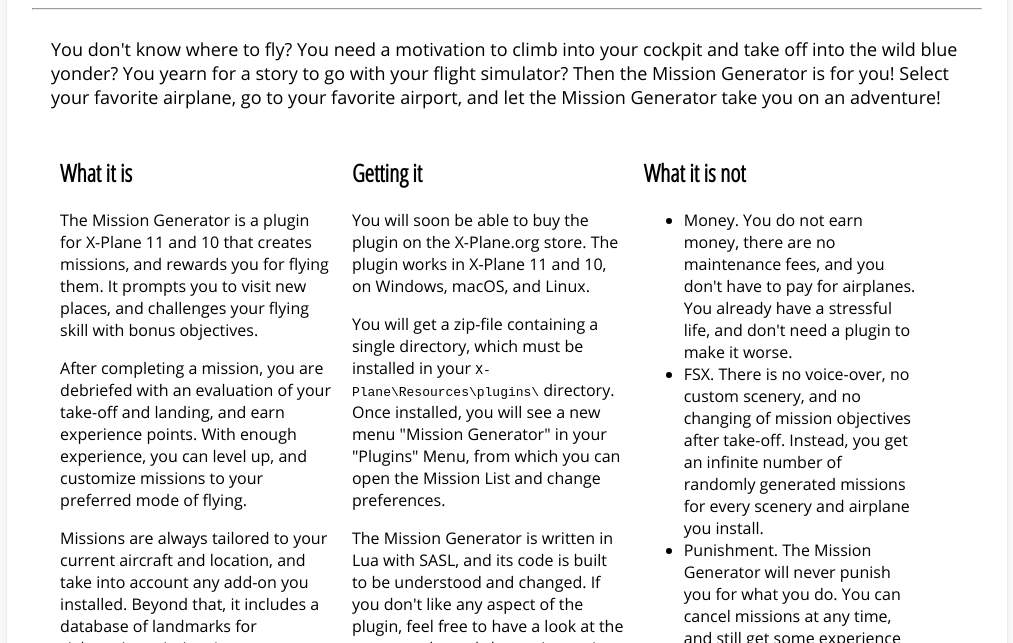
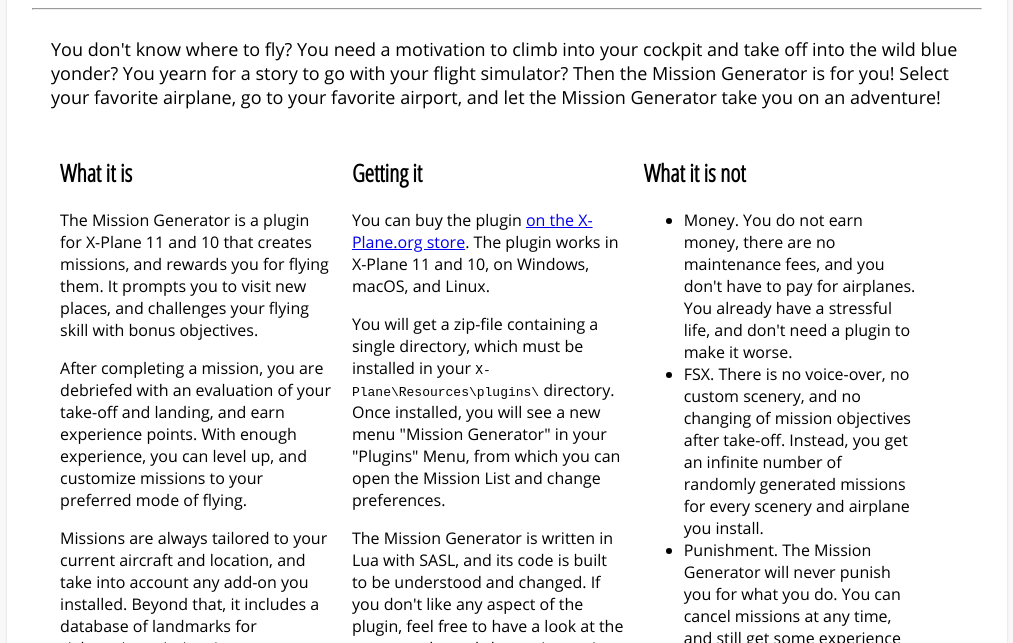
Before and after one commit to bastibe/MissionGeneratorSite, a plain HTML site: page index.html in a window 1280 px wide. Shown: the part 157-800 px from the top of the page, without its empty margins (133-1146 px from the left). Drawn offline with Linux system fonts and the light colour scheme.

Commit message:
fixes typo

```diff
--- a/index.html
+++ b/index.html
@@ -43,9 +43,10 @@
     </div>
     <div class="third">
       <h1>Getting it</h1>
-      <p>You will soon be able to buy the plugin on the X-Plane.org
-        store. The plugin works in X-Plane 11 and 10, on Windows, macOS,
-        and Linux.</p>
+      <p>You can buy the
+        plugin <a href="https://store.x-plane.org/Mission-Generator_p_877.html">on
+        the X-Plane.org store</a>. The plugin works in X-Plane 11 and
+        10, on Windows, macOS, and Linux.</p>
       <p>You will get a zip-file containing a single directory, which
         must be installed in your <code>X-Plane\Resources\plugins\</code>
         directory. Once installed, you will see a new menu "Mission
```
